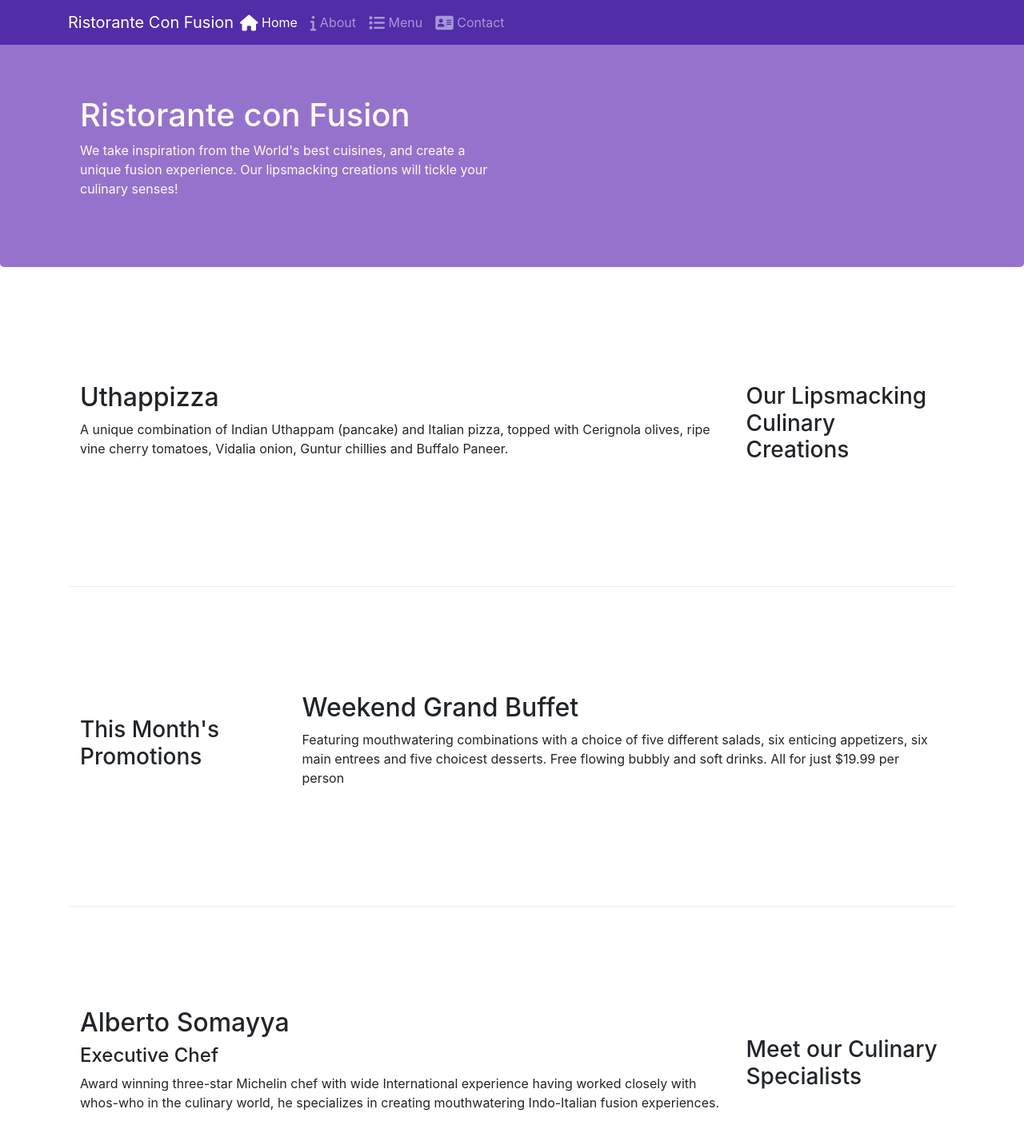
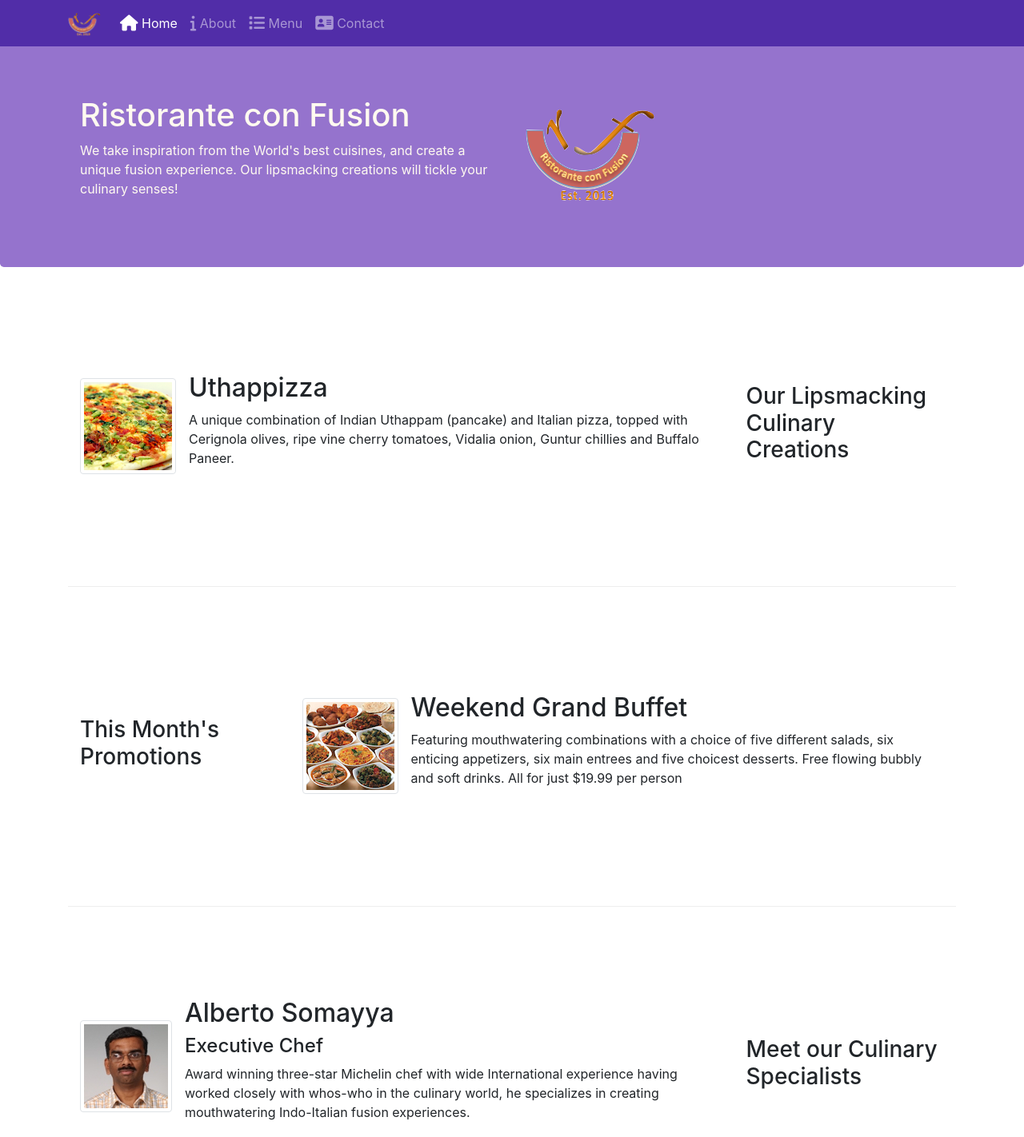
Before and after one commit to Katona/Bootstrap4, a website: page index.html in a window 1280 px wide. Shown: the top 1422 px of the page at 80% size. Drawn offline with nearby package versions, Linux system fonts and the light colour scheme.

Commit message:
Add images

```diff
--- a/index.html
+++ b/index.html
@@ -21,7 +21,7 @@
             <button class="navbar-toggler" type="button" data-toggle="collapse" data-target="#Navbar">
                 <span class="navbar-toggler-icon"></span>
             </button>
-            <a class="navbar-brand mr-auto" href="#">Ristorante Con Fusion</a>
+            <a class="navbar-brand" href="#"><img src="img/logo.png" height="30" width="41"></a>
             <div id="Navbar" class="collapse navbar-collapse">
                 <ul class="navbar-nav mr-auto">
                     <li class="nav-item active"><a class="nav-link" href="#"><span class="fa fa-home fa-lg"></span> Home</a></li>
@@ -40,7 +40,8 @@
                     <h1>Ristorante con Fusion</h1>
                     <p>We take inspiration from the World's best cuisines, and create a unique fusion experience. Our lipsmacking creations will tickle your culinary senses!</p>
                 </div>
-                <div class="col-12 col-sm">
+                <div class="col-12 col-sm align-self-center">
+                    <img src="img/logo.png" class="img-fluid">
                 </div>
             </div>
         </div>
@@ -52,19 +53,28 @@
                 <h3>Our Lipsmacking Culinary Creations</h3>
             </div>
             <div class="col col-sm order-sm-first col-md">
-                <h2>Uthappizza</h2>
-                <p class="d-none d-sm-block">A unique combination of Indian Uthappam (pancake) and Italian pizza, topped with Cerignola olives, ripe vine cherry tomatoes, Vidalia onion, Guntur chillies and Buffalo Paneer.</p>
+                <div class="media">
+                    <img class="d-flex mr-3 img-thumbnail align-self-center" src="img/uthappizza.png" alt="uthapizza">
+                    <div class="media-body">
+                        <h2 class="mt-0">Uthappizza</h2>
+                        <p class="d-none d-sm-block">A unique combination of Indian Uthappam (pancake) and Italian pizza, topped with Cerignola olives, ripe vine cherry tomatoes, Vidalia onion, Guntur chillies and Buffalo Paneer.</p>
+                    </div>
+                </div>
             </div>
         </div>
-
 
         <div class="row row-content align-items-center">
             <div class="col-12 col-sm-4 col-md-3">
                 <h3>This Month's Promotions</h3>
             </div>
             <div class="col col-sm col-md">
-                <h2>Weekend Grand Buffet</h2>
-                <p class="d-none d-sm-block">Featuring mouthwatering combinations with a choice of five different salads, six enticing appetizers, six main entrees and five choicest desserts. Free flowing bubbly and soft drinks. All for just $19.99 per person </p>
+                <div class="media">
+                    <img class="d-flex mr-3 img-thumbnail align-self-center" src="img/buffet.png">
+                    <div class="media-body">
+                        <h2 class="mt-0">Weekend Grand Buffet</h2>
+                        <p class="d-none d-sm-block">Featuring mouthwatering combinations with a choice of five different salads, six enticing appetizers, six main entrees and five choicest desserts. Free flowing bubbly and soft drinks. All for just $19.99 per person </p>
+                    </div>
+                </div>
             </div>
         </div>
 
@@ -73,9 +83,14 @@
                 <h3>Meet our Culinary Specialists</h3>
             </div>
             <div class="col col-sm order-sm-first col-md">
-                <h2>Alberto Somayya</h2>
-                <h4>Executive Chef</h4>
-                <p class="d-none d-sm-block">Award winning three-star Michelin chef with wide International experience having worked closely with whos-who in the culinary world, he specializes in creating mouthwatering Indo-Italian fusion experiences. </p>
+                <div class="media">
+                    <img class="d-flex mr-3 img-thumbnail align-self-center" src="img/alberto.png" alt="alberto">
+                    <div class="media-body">
+                        <h2 class="mt-0">Alberto Somayya</h2>
+                        <h4>Executive Chef</h4>
+                        <p class="d-none d-sm-block">Award winning three-star Michelin chef with wide International experience having worked closely with whos-who in the culinary world, he specializes in creating mouthwatering Indo-Italian fusion experiences. </p>
+                    </div>
+                </div>
             </div>
         </div>
     </div>
```
Also changed, not shown: aboutus.html (+1 -1 lines), contactus.html (+1 -1 lines), img/alberto.png (added), img/buffet.png (added), img/logo.png (added), img/uthappizza.png (added).
